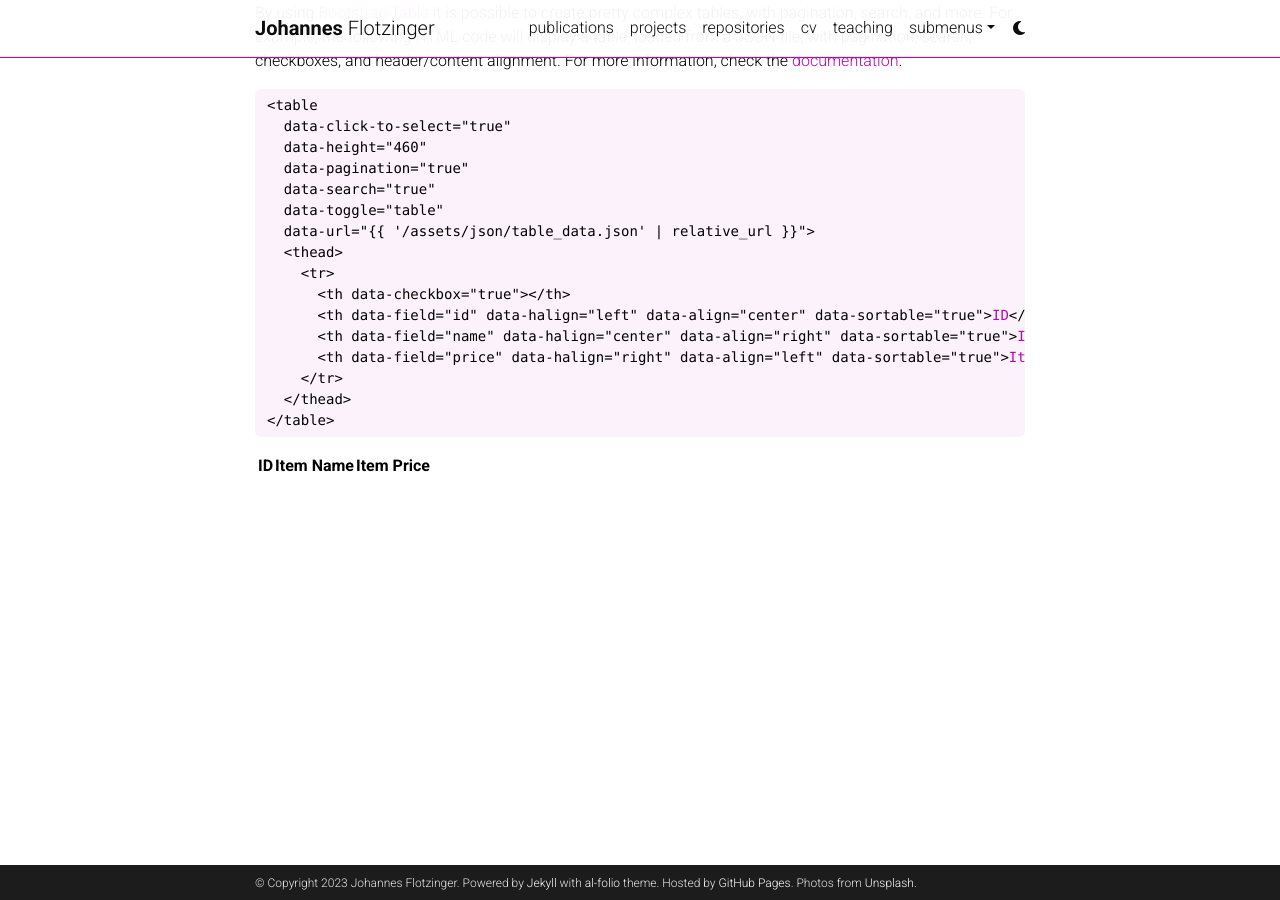
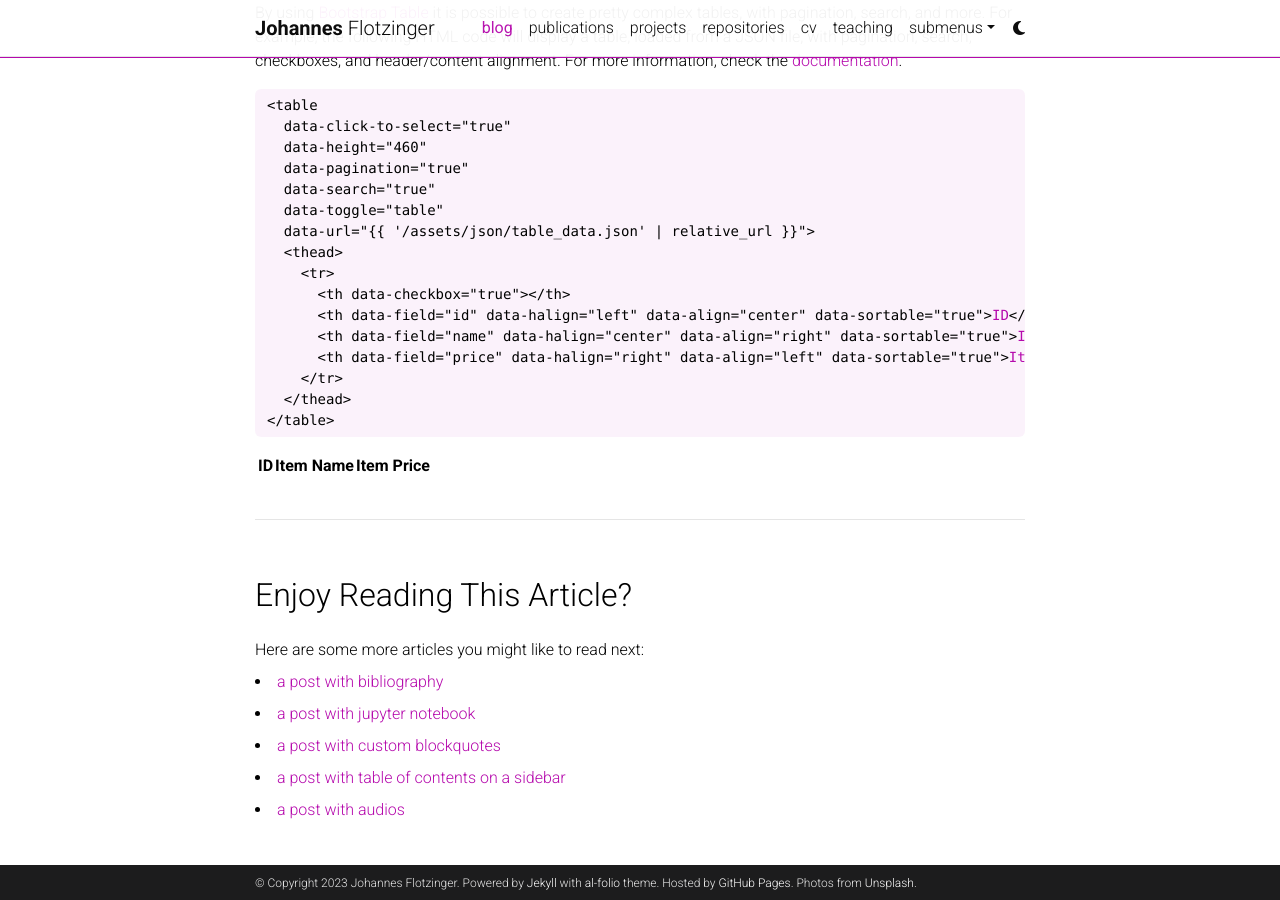
Before and after one commit to jfltzngr/jfltzngr.github.io, a Jekyll site: the page built from _posts/2023-03-21-tables.md, in a window 1280 px wide and 900 px high, scrolled down 1005 px. Built offline with Jekyll 4.4.1, drawn with Linux system fonts in a browser that asks for light colours; comment, search, counter and statistics services are not loaded; a style sheet for code colours, icons or effects is not loaded.

Commit message:
Update _config.yml

```diff
--- a/_config.yml
+++ b/_config.yml
@@ -123,37 +123,37 @@
 # Blog
 # -----------------------------------------------------------------------------
 
-blog_name: # al-folio # blog_name will be displayed in your blog page
-blog_nav_title: # blog # your blog must have a title for it to be displayed in the nav bar
-blog_description: # a simple whitespace theme for academics
-permalink: # /blog/:year/:title/
+blog_name: al-folio # blog_name will be displayed in your blog page
+blog_nav_title: blog # your blog must have a title for it to be displayed in the nav bar
+blog_description: a simple whitespace theme for academics
+permalink: /blog/:year/:title/
 
 # Pagination
 pagination:
   enabled: true
 
 related_blog_posts:
-  enabled: false
+  enabled: true
   max_related: 5
 
 # Giscus comments (RECOMMENDED)
 # Follow instructions on https://giscus.app/ to setup for your repo to fill out
 # the information below.
 giscus:
-  repo: # alshedivat/al-folio      # <your-github-user-name>/<your-github-repo-name>
-  repo_id: # MDEwOlJlcG9zaXRvcnk2MDAyNDM2NQ==
-  category: # Comments             # name of the category under which discussions will be created
-  category_id: # DIC_kwDOA5PmLc4CTBt6
-  mapping: # title                 # identify discussions by post title
-  strict: # 1                      # use strict identification mode
-  reactions_enabled: # 1           # enable (1) or disable (0) emoji reactions
-  input_position: # bottom         # whether to display input form below (bottom) or above (top) the comments
-  theme: # preferred_color_scheme  # name of the color scheme (preferred works well with al-folio light/dark mode)
-  emit_metadata: # 0
-  lang: # en
+  repo: alshedivat/al-folio      # <your-github-user-name>/<your-github-repo-name>
+  repo_id: MDEwOlJlcG9zaXRvcnk2MDAyNDM2NQ==
+  category: Comments             # name of the category under which discussions will be created
+  category_id: DIC_kwDOA5PmLc4CTBt6
+  mapping: title                 # identify discussions by post title
+  strict: 1                      # use strict identification mode
+  reactions_enabled: 1           # enable (1) or disable (0) emoji reactions
+  input_position: bottom         # whether to display input form below (bottom) or above (top) the comments
+  theme: preferred_color_scheme  # name of the color scheme (preferred works well with al-folio light/dark mode)
+  emit_metadata: 0
+  lang: en
 
 # Disqus comments (DEPRECATED)
-disqus_shortname: # al-folio # put your disqus shortname
+disqus_shortname: al-folio # put your disqus shortname
 # https://help.disqus.com/en/articles/1717111-what-s-a-shortname
 
 # External sources.
@@ -183,7 +183,7 @@
   limit: 5 # leave blank to include all the news in the `_news` folder
 
 latest_posts:
-  enabled: false
+  enabled: true
   scrollable: true # adds a vertical scroll bar if there are more than 3 new posts items
   limit: 3 # leave blank to include all the blog posts
 
```
